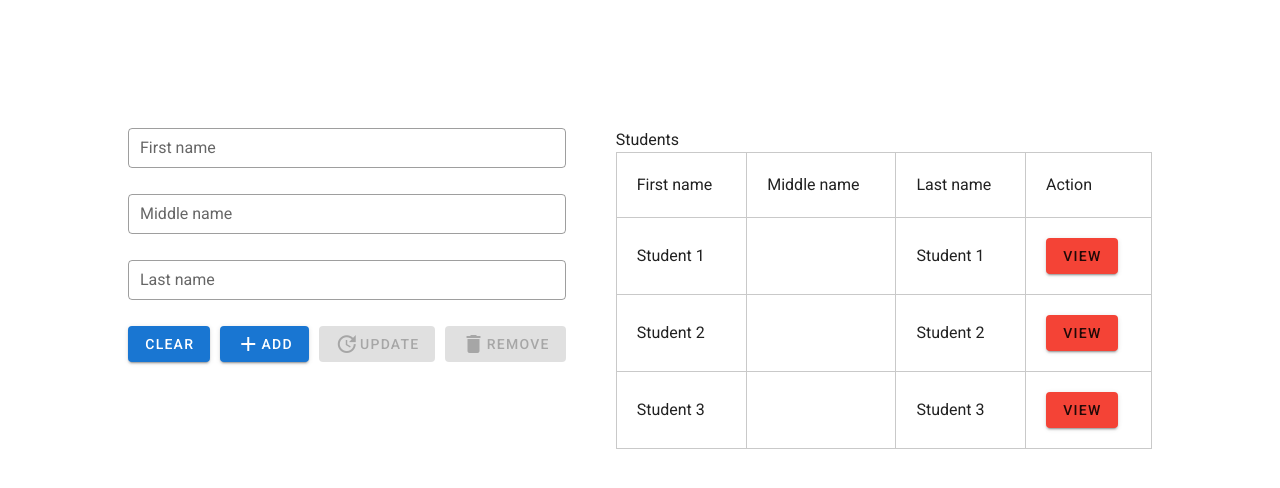
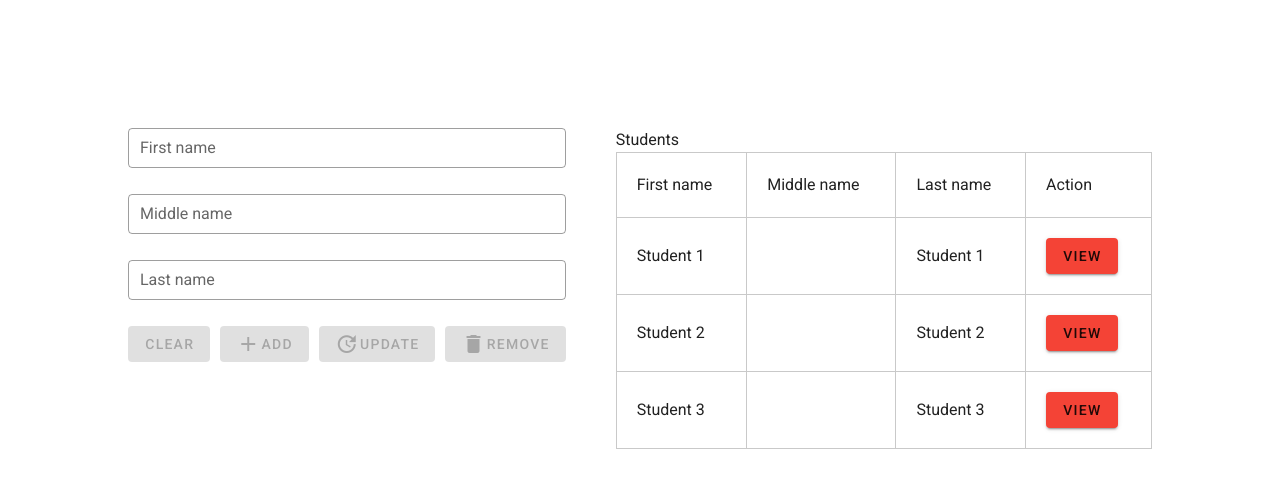
Before and after one commit to pauljor1499/vue2-practice, a Vue app: page / in a window 1280 px wide. Shown: the top 488 px of the page. Built offline with nearby package versions, Linux system fonts and the light colour scheme.

Commit message:
add JSON.stringify

```diff
--- a/src/components/Child.vue
+++ b/src/components/Child.vue
@@ -34,7 +34,7 @@
                 <v-btn
                     color="primary"
                     @click="addStudent()"
-                    :disabled="hasSelected"
+                    :disabled="hasData"
                 >
                     <v-icon dark> mdi-plus </v-icon>Add
                 </v-btn>
@@ -92,6 +92,8 @@
 </template>
 
 <script>
+import _ from "lodash";
+
 export default {
     data() {
         return {
@@ -149,9 +151,15 @@ export default {
                 last_name: this.input_student.last_name,
             };
 
-            if (!Object.values(new_student).includes("")) {
-                this.students.push(new_student);
-                this.resetFields();
+            if (
+                this.input_student.first_name != "" &&
+                this.input_student.middle_name != "" &&
+                this.input_student.last_name != ""
+            ) {
+                if (!this.isExists(new_student)) {
+                    this.students.push(new_student);
+                    this.resetFields();
+                }
             }
         },
 
@@ -169,6 +177,21 @@ export default {
         removeStudent() {
             this.students.splice(this.selected_index, 1);
             this.resetFields();
+        },
+
+        isExists(input_obj) {
+            for (const item in this.students) {
+                // console.log(_.isEqual(this.students[item], input_obj));
+
+                //do not put return false. just to target the true value
+                if (
+                    JSON.stringify(this.students[item]) ==
+                    JSON.stringify(input_obj)
+                ) {
+                    console.log("true");
+                    return true;
+                }
+            }
         },
 
         resetFields() {
@@ -208,7 +231,11 @@ export default {
         },
 
         hasData() {
-            if (JSON.stringify(this.input_student) == "") {
+            if (
+                this.input_student.first_name == "" &&
+                this.input_student.middle_name == "" &&
+                this.input_student.last_name == ""
+            ) {
                 return true;
             } else {
                 return false;
```
